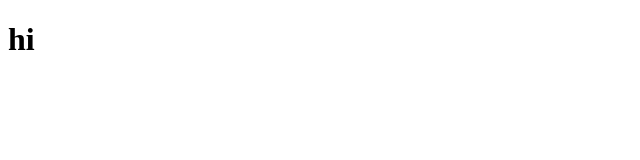
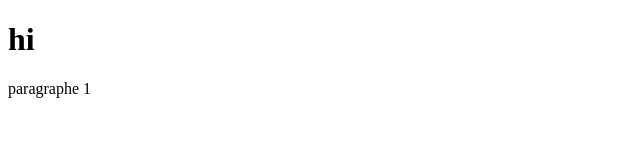
Before and after one commit to mareenmaud/TutoGit, a plain HTML site: page index.html in a window 1280 px wide. Shown: the whole page, without its empty margins (0-640 px from the left). Drawn offline with Linux system fonts and the light colour scheme.

Commit message:
ajout paragraphe index.html et jour semaine plannning.html

```diff
--- a/index.html
+++ b/index.html
@@ -5,5 +5,6 @@
 </head>
 <body>
 <h1>hi</h1>
+<p>paragraphe 1</p>
 </body>
 </html>
```
